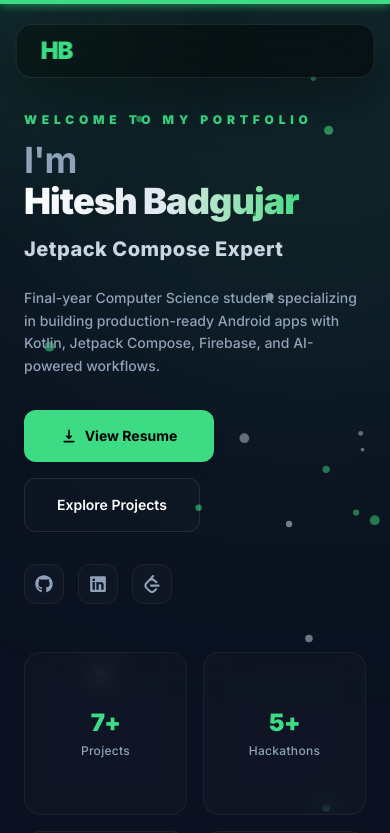
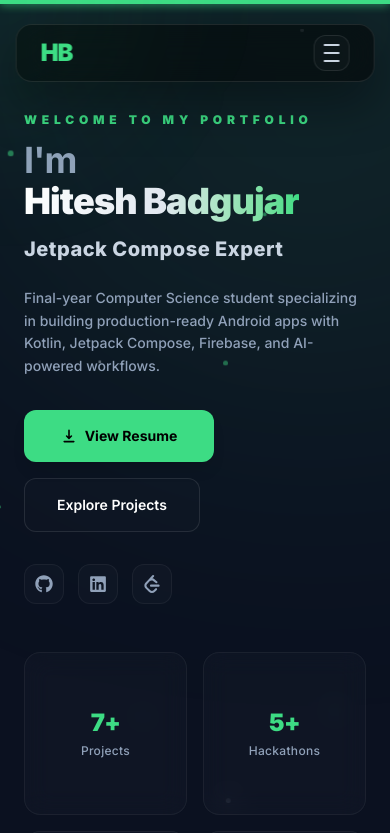
Before and after one commit to Hitesh-1501/portfolio, a React (Vite) app: page / in a window 390 px wide. Shown: the top 833 px of the page. Built offline with nearby package versions, Linux system fonts and the light colour scheme.

Commit message:
Add GitHub Actions deployment workflow and fixed the insufficient scrolling issue

```diff
--- a/src/components/FloatingParticles.jsx
+++ b/src/components/FloatingParticles.jsx
@@ -1,44 +1,54 @@
+import { memo, useMemo } from "react";
 import { motion } from "framer-motion";
 
-const FloatingParticles = ({ count = 25 }) => {
-  const particles = Array.from({ length: count });
+// Memoized so it never re-renders on parent state changes (which caused scroll jank)
+const FloatingParticles = memo(({ count = 20 }) => {
+  // Pre-compute particle values once — never recalculate on re-render
+  const particles = useMemo(() => {
+    return Array.from({ length: count }, (_, i) => ({
+      id: i,
+      size: Math.random() * 4 + 2,
+      startX: Math.random() * 100,
+      startY: Math.random() * 100,
+      isGreen: Math.random() > 0.4,
+      moveY: Math.random() * -100 - 40,
+      moveX: Math.random() * 40 - 20,
+      duration: Math.random() * 8 + 10,
+    }));
+  }, [count]);
 
   return (
     <div className="absolute inset-0 pointer-events-none overflow-hidden w-full h-full z-10">
-      {particles.map((_, i) => {
-        const size = Math.random() * 5 + 3;
-        const startX = Math.random() * 100;
-        const startY = Math.random() * 100;
-
-        const isGreen = Math.random() > 0.4;
-        const bgColor = isGreen ? "bg-[#3DDC84]" : "bg-slate-300";
-
-        return (
+      {particles.map((p) => (
         <motion.div
-            key={i}
-            className={`absolute rounded-full opacity-40 mix-blend-screen ${bgColor}`}
+          key={p.id}
+          className={`absolute rounded-full opacity-40 mix-blend-screen ${
+            p.isGreen ? "bg-[#3DDC84]" : "bg-slate-300"
+          }`}
           style={{
-              width: size,
-              height: size,
-              left: `${startX}%`,
-              top: `${startY}%`,
+            width: p.size,
+            height: p.size,
+            left: `${p.startX}%`,
+            top: `${p.startY}%`,
+            // GPU-accelerate each particle
+            willChange: "transform, opacity",
           }}
           animate={{
-              y: [0, Math.random() * -120 - 60, 0],
-              x: [0, Math.random() * 50 - 25, 0],
-              opacity: [0.1, 0.6, 0.1],
-              scale: [1, 1.3, 1],
+            y: [0, p.moveY, 0],
+            x: [0, p.moveX, 0],
+            opacity: [0.1, 0.5, 0.1],
           }}
           transition={{
-              duration: Math.random() * 10 + 12,
+            duration: p.duration,
             repeat: Infinity,
             ease: "easeInOut",
           }}
         />
-        );
-      })}
+      ))}
     </div>
   );
-};
+});
+
+FloatingParticles.displayName = "FloatingParticles";
 
 export default FloatingParticles;
--- a/src/components/Navbar.jsx
+++ b/src/components/Navbar.jsx
@@ -12,28 +12,36 @@ const navItems = [
 const Navbar = () => {
   const [activeSection, setActiveSection] = useState("");
   const [hoveredIndex, setHoveredIndex] = useState(null);
+  const [mobileOpen, setMobileOpen] = useState(false);
+
+  // Close menu on resize to desktop
+  useEffect(() => {
+    const onResize = () => {
+      if (window.innerWidth >= 1024) setMobileOpen(false);
+    };
+    window.addEventListener("resize", onResize);
+    return () => window.removeEventListener("resize", onResize);
+  }, []);
+
+  // Lock body scroll when mobile menu is open
+  useEffect(() => {
+    document.body.style.overflow = mobileOpen ? "hidden" : "";
+    return () => { document.body.style.overflow = ""; };
+  }, [mobileOpen]);
 
   useEffect(() => {
     const handleObserver = (entries) => {
       entries.forEach((entry) => {
         if (entry.isIntersecting) {
-          if (entry.target.id === "hero") {
-
-            setActiveSection("");
-          } else {
-
-            setActiveSection(entry.target.id);
-          }
+          setActiveSection(entry.target.id === "hero" ? "" : entry.target.id);
         }
       });
     };
 
     const observer = new IntersectionObserver(handleObserver, {
-
       rootMargin: "-30% 0px -40% 0px",
       threshold: 0.1,
     });
-
 
     ["hero", "about", "skills", "projects", "achievements", "contact"].forEach((id) => {
       const el = document.getElementById(id);
@@ -46,23 +54,20 @@ const Navbar = () => {
   const handleNavClick = (e, targetId) => {
     e.preventDefault();
     setActiveSection(targetId);
+    setMobileOpen(false);
 
     const targetElement = document.getElementById(targetId);
     if (targetElement) {
       const offset = 95;
       const bodyRect = document.body.getBoundingClientRect().top;
       const elementRect = targetElement.getBoundingClientRect().top;
-      const elementPosition = elementRect - bodyRect;
-      const offsetPosition = elementPosition - offset;
-
-      window.scrollTo({
-        top: offsetPosition,
-        behavior: "smooth"
-      });
+      const offsetPosition = elementRect - bodyRect - offset;
+      window.scrollTo({ top: offsetPosition, behavior: "smooth" });
     }
   };
 
   return (
+    <>
       <motion.nav
         initial={{ y: -80, x: "-50%", opacity: 0 }}
         animate={{ y: 0, x: "-50%", opacity: 1 }}
@@ -70,6 +75,7 @@ const Navbar = () => {
         className="fixed top-6 left-1/2 z-50 w-[92%] max-w-5xl"
       >
         <div className="backdrop-blur-xl bg-black/50 border border-white/10 rounded-2xl px-6 py-2.5 flex items-center justify-between shadow-[0_20px_50px_rgba(0,0,0,0.4)]">
+          {/* Logo */}
           <a
             href="#"
             onClick={(e) => {
@@ -82,6 +88,7 @@ const Navbar = () => {
             HB
           </a>
 
+          {/* Desktop nav */}
           <div className="hidden lg:flex gap-1 items-center text-slate-300">
             {navItems.map((item, idx) => {
               const currentId = item.href.substring(1);
@@ -126,8 +133,86 @@ const Navbar = () => {
               );
             })}
           </div>
+
+          {/* Mobile hamburger button */}
+          <button
+            onClick={() => setMobileOpen((prev) => !prev)}
+            aria-label="Toggle navigation menu"
+            className="lg:hidden flex flex-col justify-center items-center w-9 h-9 gap-1.5 rounded-xl border border-white/10 bg-white/[0.02] hover:border-[#3DDC84]/40 transition-all duration-200"
+          >
+            <motion.span
+              animate={mobileOpen ? { rotate: 45, y: 7 } : { rotate: 0, y: 0 }}
+              transition={{ duration: 0.25 }}
+              className="w-4 h-0.5 bg-slate-300 rounded-full block"
+            />
+            <motion.span
+              animate={mobileOpen ? { opacity: 0, scaleX: 0 } : { opacity: 1, scaleX: 1 }}
+              transition={{ duration: 0.2 }}
+              className="w-4 h-0.5 bg-slate-300 rounded-full block"
+            />
+            <motion.span
+              animate={mobileOpen ? { rotate: -45, y: -7 } : { rotate: 0, y: 0 }}
+              transition={{ duration: 0.25 }}
+              className="w-4 h-0.5 bg-slate-300 rounded-full block"
+            />
+          </button>
         </div>
       </motion.nav>
+
+      {/* Mobile dropdown menu */}
+      <AnimatePresence>
+        {mobileOpen && (
+          <>
+            {/* Backdrop */}
+            <motion.div
+              initial={{ opacity: 0 }}
+              animate={{ opacity: 1 }}
+              exit={{ opacity: 0 }}
+              transition={{ duration: 0.2 }}
+              onClick={() => setMobileOpen(false)}
+              className="fixed inset-0 z-40 bg-black/60 backdrop-blur-sm lg:hidden"
+            />
+
+            {/* Menu panel */}
+            <motion.div
+              initial={{ opacity: 0, y: -20, scale: 0.97 }}
+              animate={{ opacity: 1, y: 0, scale: 1 }}
+              exit={{ opacity: 0, y: -20, scale: 0.97 }}
+              transition={{ duration: 0.3, ease: [0.16, 1, 0.3, 1] }}
+              className="fixed top-[88px] left-1/2 -translate-x-1/2 z-50 w-[92%] max-w-sm lg:hidden"
+            >
+              <div className="backdrop-blur-xl bg-black/80 border border-white/10 rounded-2xl p-3 shadow-[0_30px_60px_rgba(0,0,0,0.6)] flex flex-col gap-1">
+                {navItems.map((item, idx) => {
+                  const currentId = item.href.substring(1);
+                  const isActive = activeSection === currentId;
+
+                  return (
+                    <motion.a
+                      key={item.label}
+                      href={item.href}
+                      onClick={(e) => handleNavClick(e, currentId)}
+                      initial={{ opacity: 0, x: -10 }}
+                      animate={{ opacity: 1, x: 0 }}
+                      transition={{ delay: idx * 0.05, duration: 0.25 }}
+                      className={`relative px-5 py-3.5 rounded-xl text-sm font-semibold transition-all duration-200 flex items-center justify-between ${
+                        isActive
+                          ? "text-[#3DDC84] bg-[#3DDC84]/10 border border-[#3DDC84]/20"
+                          : "text-slate-300 hover:text-white hover:bg-white/5 border border-transparent"
+                      }`}
+                    >
+                      <span>{item.label}</span>
+                      {isActive && (
+                        <span className="w-1.5 h-1.5 rounded-full bg-[#3DDC84] shadow-[0_0_6px_#3ddc84]" />
+                      )}
+                    </motion.a>
+                  );
+                })}
+              </div>
+            </motion.div>
+          </>
+        )}
+      </AnimatePresence>
+    </>
   );
 };
 
--- a/src/index.css
+++ b/src/index.css
@@ -14,8 +14,6 @@
   font-family: "Inter", sans-serif;
 }
 
-
-
 body {
   margin: 0;
   min-width: 320px;
@@ -23,6 +21,45 @@ body {
   background: var(--bg-primary);
   color: var(--text-primary);
   overflow-x: hidden;
+}
+
+/* ─── Scroll Performance ───────────────────────────────────────────────────
+   These rules fix laggy scrolling caused by expensive blur/paint operations
+   on every scroll frame.
+
+   1. `will-change: transform` on the fixed progress bar tells the GPU to
+      promote it to its own compositor layer, so it doesn't trigger repaints.
+   2. `contain: layout style paint` on sections isolates their paint zones —
+      the browser only repaints the visible section, not the whole page.
+   3. `.gpu` utility promotes heavy animated elements (particles, blobs) to
+      their own GPU layer so they don't block the main thread.
+──────────────────────────────────────────────────────────────────────────── */
+
+/* Fixed scroll progress bar — give it its own GPU layer */
+[style*="scaleX"] {
+  will-change: transform;
+}
+
+/* Section paint isolation — prevents full-page repaints on scroll */
+section {
+  contain: layout style paint;
+}
+
+/* Promote animated blobs/particles to GPU layer to avoid main-thread jank */
+.animate-mesh-1,
+.animate-mesh-2 {
+  will-change: transform;
+  transform: translateZ(0);
+}
+
+/* Backdrop-blur elements: promote to own layer to stop triggering repaints */
+[class*="backdrop-blur"] {
+  transform: translateZ(0);
+}
+
+/* MouseSpotlight: GPU layer so mouse tracking doesn't cause repaints */
+[style*="translate("] {
+  will-change: transform;
 }
 
 /* Custom Scrollbar */
@@ -37,14 +74,14 @@ body {
   border-radius: 4px;
 }
 ::-webkit-scrollbar-thumb:hover {
-  background: #3ddc84/50;
+  background: #2d3f54;
 }
 
 /* Animated Gradient Mesh Utilities */
 @keyframes mesh-move {
-  0% { transform: translate(0px, 0px) scale(1); }
-  33% { transform: translate(30px, -50px) scale(1.15); }
-  66% { transform: translate(-20px, 20px) scale(0.95); }
+  0%   { transform: translate(0px, 0px) scale(1); }
+  33%  { transform: translate(30px, -50px) scale(1.15); }
+  66%  { transform: translate(-20px, 20px) scale(0.95); }
   100% { transform: translate(0px, 0px) scale(1); }
 }
 
@@ -54,6 +91,14 @@ body {
 
 .animate-mesh-2 {
   animation: mesh-move 30s infinite alternate-reverse ease-in-out;
+}
+
+/* Respect reduced-motion preference */
+@media (prefers-reduced-motion: reduce) {
+  .animate-mesh-1,
+  .animate-mesh-2 {
+    animation: none;
+  }
 }
 
 * {
```
Lines whose indentation alone changed are shown as unchanged.
